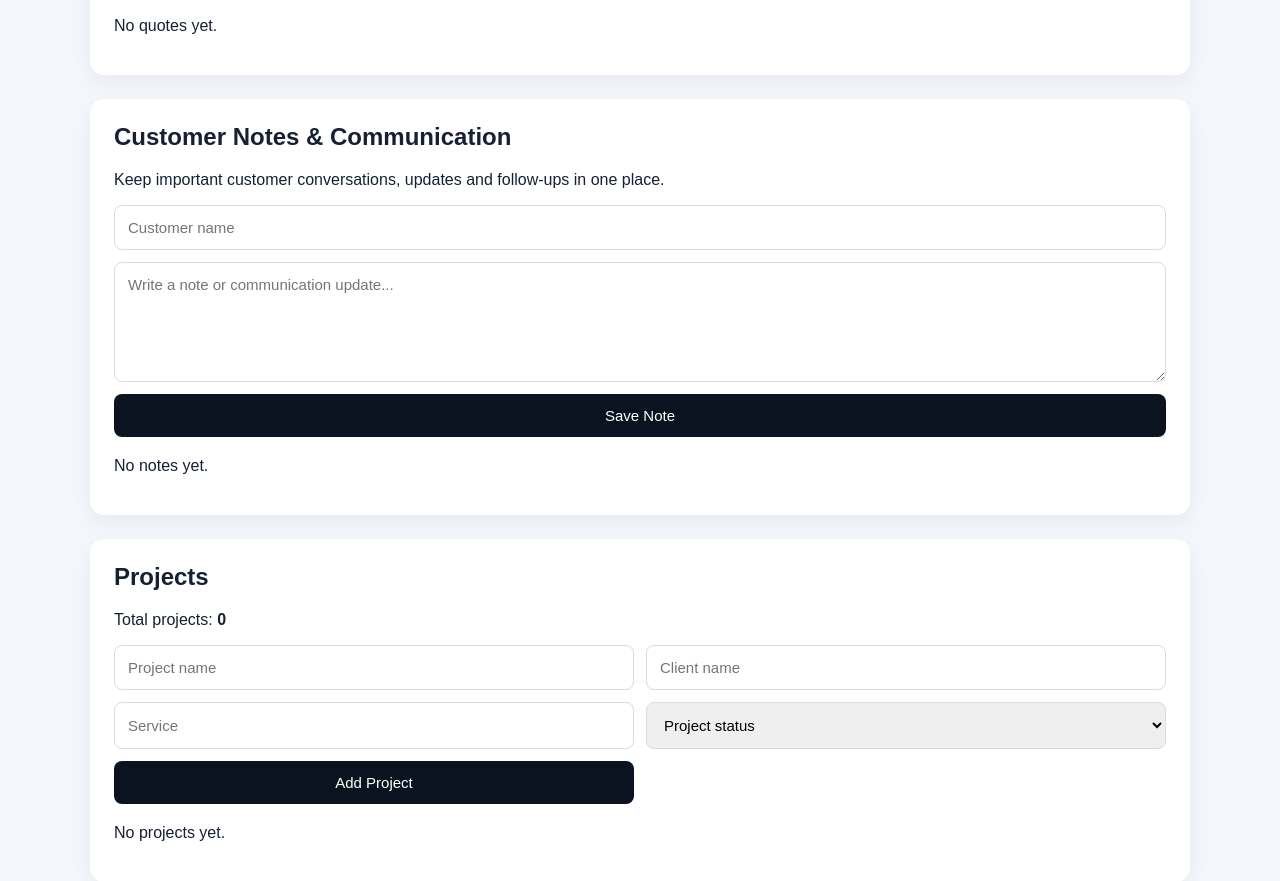
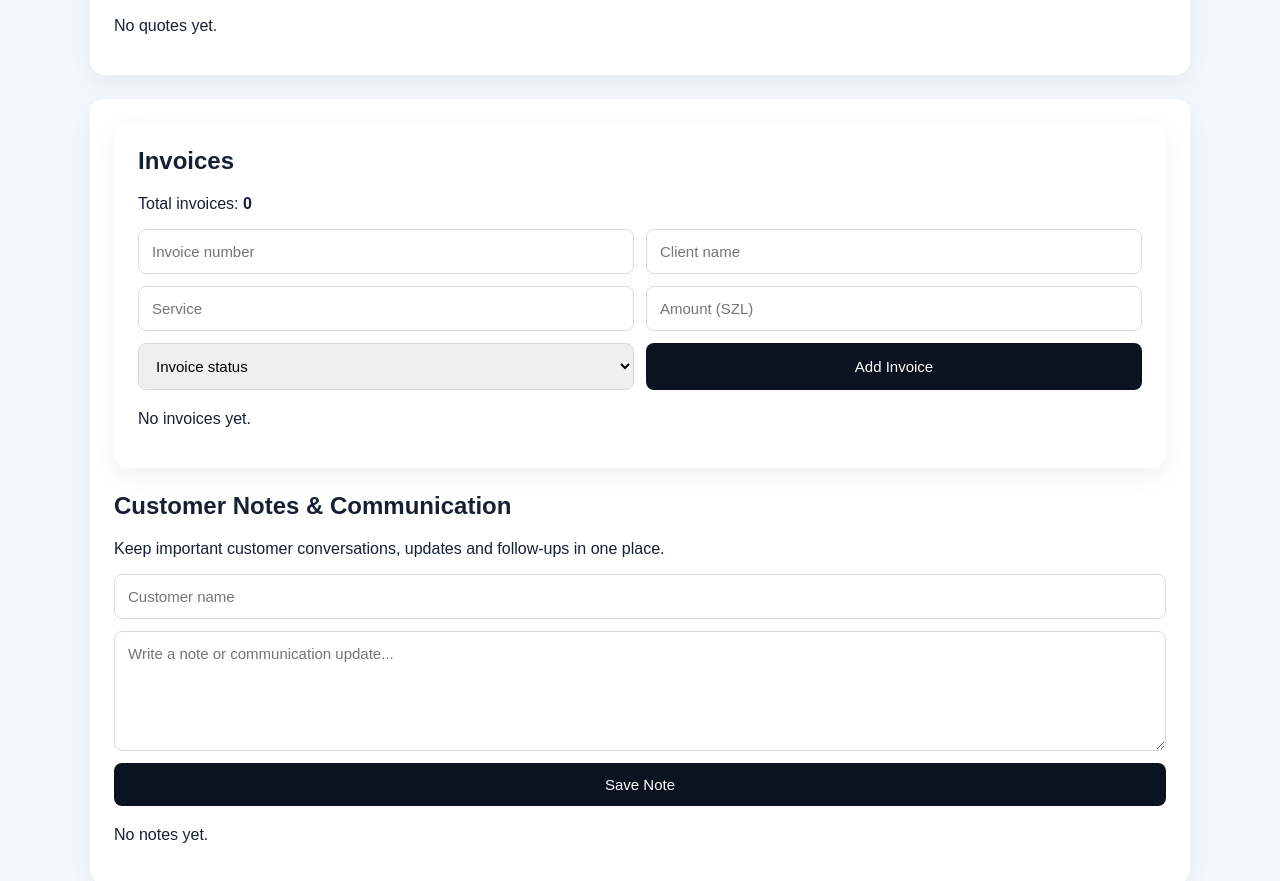
Before and after one commit to redrockjohn12/AtlasTechnologies, a plain HTML site: page crm/index.html in a window 1280 px wide. Shown: the part 824-1705 px from the top of the page. Drawn offline with Linux system fonts and the light colour scheme.

Commit message:
Add CRM invoice management system

```diff
--- a/crm/app.js
+++ b/crm/app.js
@@ -239,3 +239,55 @@ if (quoteForm) {
 }
 
 renderQuotes();
+
+const INVOICES_KEY = "atlas_crm_invoices";
+
+const invoiceForm = document.getElementById("invoice-form");
+const invoiceList = document.getElementById("invoice-list");
+const invoiceCount = document.getElementById("invoice-count");
+
+let invoices = JSON.parse(localStorage.getItem(INVOICES_KEY) || "[]");
+
+function renderInvoices() {
+    if (!invoiceCount || !invoiceList) return;
+
+    invoiceCount.textContent = invoices.length;
+
+    if (invoices.length === 0) {
+        invoiceList.innerHTML = "<p>No invoices yet.</p>";
+        return;
+    }
+
+    invoiceList.innerHTML = invoices.map((invoice) => `
+        <div class="customer-item">
+            <strong>${invoice.number}</strong><br>
+            Client: ${invoice.client}<br>
+            Service: ${invoice.service}<br>
+            Amount: SZL ${Number(invoice.amount).toFixed(2)}<br>
+            Status: <strong>${invoice.status}</strong>
+        </div>
+    `).join("");
+}
+
+if (invoiceForm) {
+    invoiceForm.addEventListener("submit", (event) => {
+        event.preventDefault();
+
+        const invoice = {
+            id: Date.now(),
+            number: document.getElementById("invoice-number").value.trim(),
+            client: document.getElementById("invoice-client").value.trim(),
+            service: document.getElementById("invoice-service").value.trim(),
+            amount: document.getElementById("invoice-amount").value,
+            status: document.getElementById("invoice-status").value
+        };
+
+        invoices.push(invoice);
+        localStorage.setItem(INVOICES_KEY, JSON.stringify(invoices));
+
+        invoiceForm.reset();
+        renderInvoices();
+    });
+}
+
+renderInvoices();
--- a/crm/index.html
+++ b/crm/index.html
@@ -53,6 +53,30 @@
     </section>
 
     <section class="crm-card">
+        <section class="crm-card">
+            <h2>Invoices</h2>
+            <p>Total invoices: <strong id="invoice-count">0</strong></p>
+
+            <form id="invoice-form">
+                <input type="text" id="invoice-number" placeholder="Invoice number" required>
+                <input type="text" id="invoice-client" placeholder="Client name" required>
+                <input type="text" id="invoice-service" placeholder="Service" required>
+                <input type="number" id="invoice-amount" placeholder="Amount (SZL)" min="0" step="0.01" required>
+                <select id="invoice-status" required>
+                    <option value="">Invoice status</option>
+                    <option value="Draft">Draft</option>
+                    <option value="Sent">Sent</option>
+                    <option value="Paid">Paid</option>
+                    <option value="Overdue">Overdue</option>
+                </select>
+                <button type="submit">Add Invoice</button>
+            </form>
+
+            <div id="invoice-list">
+                <p>No invoices yet.</p>
+            </div>
+        </section>
+
         <h2>Customer Notes & Communication</h2>
         <p>Keep important customer conversations, updates and follow-ups in one place.</p>
 
--- /dev/null
+++ b/crm/invoices.json
@@ -0,0 +1,3 @@
+{
+  "invoices": []
+}
--- a/crm/style.css
+++ b/crm/style.css
@@ -210,3 +210,37 @@ body {
         grid-template-columns: 1fr;
     }
 }
+
+#invoice-form {
+    display: grid;
+    grid-template-columns: repeat(2, 1fr);
+    gap: 12px;
+    margin-bottom: 20px;
+}
+
+#invoice-form input,
+#invoice-form select,
+#invoice-form button {
+    width: 100%;
+    padding: 13px;
+    border-radius: 8px;
+    border: 1px solid #d6dce5;
+    font-size: 15px;
+}
+
+#invoice-form button {
+    background: #0b1220;
+    color: white;
+    border: none;
+    cursor: pointer;
+}
+
+#invoice-form button:hover {
+    opacity: 0.9;
+}
+
+@media (max-width: 700px) {
+    #invoice-form {
+        grid-template-columns: 1fr;
+    }
+}
```
